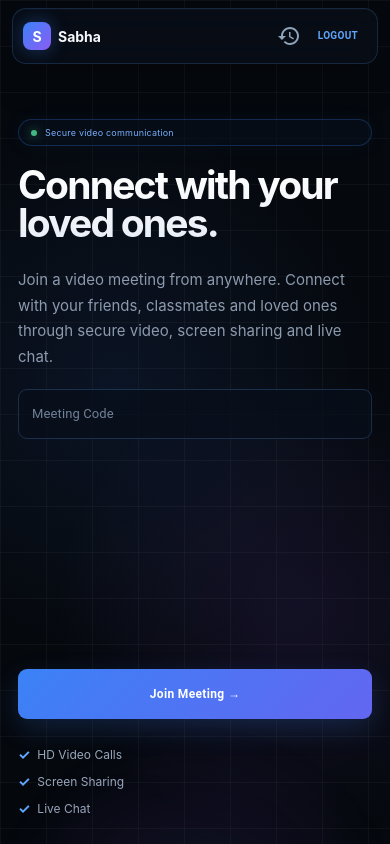
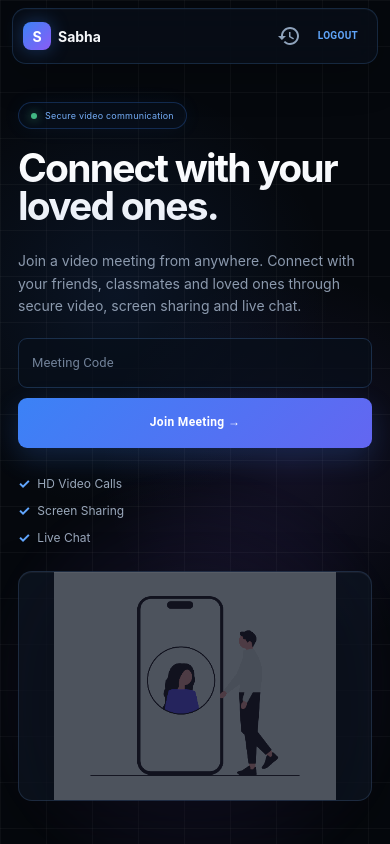
Before and after one commit to purushottamk583/Sabha---Video-Conferencing-Platform, a React app in the folder Frontend/: page /home in a window 390 px wide. Shown: the top 844 px of the page. Built offline with nearby package versions, Linux system fonts and the light colour scheme; sample sign-in values are in the browser's storage; the HTML template or start-up script is replaced by a standard one.

Commit message:
polishing styles of home page

```diff
--- a/Frontend/src/pages/Home.jsx
+++ b/Frontend/src/pages/Home.jsx
@@ -32,14 +32,17 @@ function HomeComponent() {
                 </div>
 
                 <div style={{ display: "flex", alignItems: "center" }}>
-                    <IconButton onClick={
-                        () => {
+                    <div
+                        onClick={() => {
                             navigate("/history")
-                        }
-                    }>
-                        <RestoreIcon />
-                    </IconButton>
-                    <p>History</p>
+                        }}
+                        style={{ display: "flex", alignItems: "center", cursor: "pointer" }}
+                    >
+                        <IconButton>
+                            <RestoreIcon />
+                        </IconButton>
+                        <p>History</p>
+                    </div>
 
                     <Button onClick={() => {
                         localStorage.removeItem("token")
--- a/Frontend/src/styles/Home.css
+++ b/Frontend/src/styles/Home.css
@@ -417,6 +417,19 @@
     font-size: 13px;
 }
 
+.sabhaHomePage .leftPanel
+.MuiOutlinedInput-input:-webkit-autofill,
+.sabhaHomePage .leftPanel
+.MuiOutlinedInput-input:-webkit-autofill:hover,
+.sabhaHomePage .leftPanel
+.MuiOutlinedInput-input:-webkit-autofill:focus {
+    -webkit-text-fill-color: #f5f7fa;
+    -webkit-box-shadow: 0 0 0 1000px #081019 inset;
+    box-shadow: 0 0 0 1000px #081019 inset;
+    caret-color: #f5f7fa;
+    transition: background-color 9999s ease-in-out 0s;
+}
+
 
 /* =========================================================
    JOIN BUTTON
@@ -495,6 +508,7 @@
 
 .sabhaHomePage .rightPanel {
     min-height: 480px;
+    isolation: isolate;
 
     display: flex;
     align-items: center;
@@ -536,16 +550,69 @@
     position: relative;
     z-index: 2;
 
-    width: min(470px, 100%);
+    width: min(470px, 94%);
 
     max-height: 430px;
 
     object-fit: contain;
 
+    mix-blend-mode: multiply;
+    opacity: 0.96;
+
     filter:
+        saturate(1.12)
+        brightness(1.12)
         drop-shadow(
-            0 25px 50px rgba(0, 0, 0, 0.35)
+            0 25px 50px rgba(0, 0, 0, 0.42)
         );
+}
+
+.sabhaHomePage .visualCard {
+    position: relative;
+    z-index: 2;
+    display: grid;
+    place-items: center;
+    width: min(470px, 100%);
+    overflow: hidden;
+    border: 1px solid rgba(126, 174, 238, 0.16);
+    border-radius: 18px;
+    background: rgba(13, 22, 35, 0.72);
+    box-shadow: 0 24px 60px rgba(0, 0, 0, 0.3), inset 0 1px 0 rgba(255, 255, 255, 0.05);
+}
+
+.sabhaHomePage .visualCard img {
+    display: block;
+    width: 100%;
+    max-height: 390px;
+}
+
+.sabhaHomePage .floatingCard {
+    position: absolute;
+    z-index: 3;
+    padding: 10px 13px;
+    border: 1px solid rgba(126, 174, 238, 0.18);
+    border-radius: 10px;
+    background: rgba(8, 15, 25, 0.84);
+    color: #d6e4f7;
+    font-size: 11px;
+    white-space: nowrap;
+    box-shadow: 0 12px 30px rgba(0, 0, 0, 0.24);
+    backdrop-filter: blur(12px);
+}
+
+.sabhaHomePage .floatingCard span {
+    color: #62a7ff;
+    margin-right: 5px;
+}
+
+.sabhaHomePage .floatingCardOne {
+    top: 31%;
+    right: -8px;
+}
+
+.sabhaHomePage .floatingCardTwo {
+    right: -8px;
+    bottom: 29%;
 }
 
 
@@ -639,6 +706,10 @@
         width: min(400px, 80%);
     }
 
+    .sabhaHomePage .visualCard {
+        width: min(560px, 100%);
+    }
+
     .sabhaHomePage .rightPanel::after {
         bottom: 5px;
     }
@@ -681,7 +752,7 @@
     .sabhaHomePage .meetContainer {
         width: calc(100% - 36px);
 
-        padding-top: 55px;
+        padding: 38px 0 34px;
 
         gap: 15px;
     }
@@ -697,6 +768,10 @@
         width: 100%;
     }
 
+    .sabhaHomePage .leftPanel > .homeBadge {
+        width: fit-content;
+    }
+
     .sabhaHomePage .homeBadge {
         margin-bottom: 20px;
 
@@ -704,7 +779,7 @@
     }
 
     .sabhaHomePage .leftPanel h1 {
-        font-size: clamp(40px, 13vw, 58px);
+        font-size: clamp(38px, 12vw, 54px);
 
         line-height: 0.98;
 
@@ -725,6 +800,10 @@
         margin-top: 20px;
     }
 
+    .sabhaHomePage .meetingInput {
+        flex: 0 0 auto;
+    }
+
     .sabhaHomePage .leftPanel .MuiTextField-root {
         width: 100%;
     }
@@ -740,20 +819,25 @@
     }
 
     .sabhaHomePage .rightPanel {
-        min-height: 260px;
+        min-height: 0;
+        margin-top: 10px;
     }
 
-    .sabhaHomePage .rightPanel img {
-        width: 90%;
-        max-height: 280px;
+    .sabhaHomePage .visualCard {
+        width: 100%;
+        border-radius: 14px;
+    }
+
+    .sabhaHomePage .visualCard img {
+        max-height: 260px;
+    }
+
+    .sabhaHomePage .floatingCard {
+        display: none;
     }
 
     .sabhaHomePage .rightPanel::after {
-        font-size: 8px;
-
-        padding: 8px 10px;
-
-        bottom: 0;
+        display: none;
     }
 }
 
@@ -775,6 +859,11 @@
     }
 
     .sabhaHomePage .rightPanel {
-        min-height: 220px;
+        min-height: 0;
+    }
+
+    .sabhaHomePage .homeDescription {
+        font-size: 14px;
+        line-height: 1.6;
     }
 }
```
